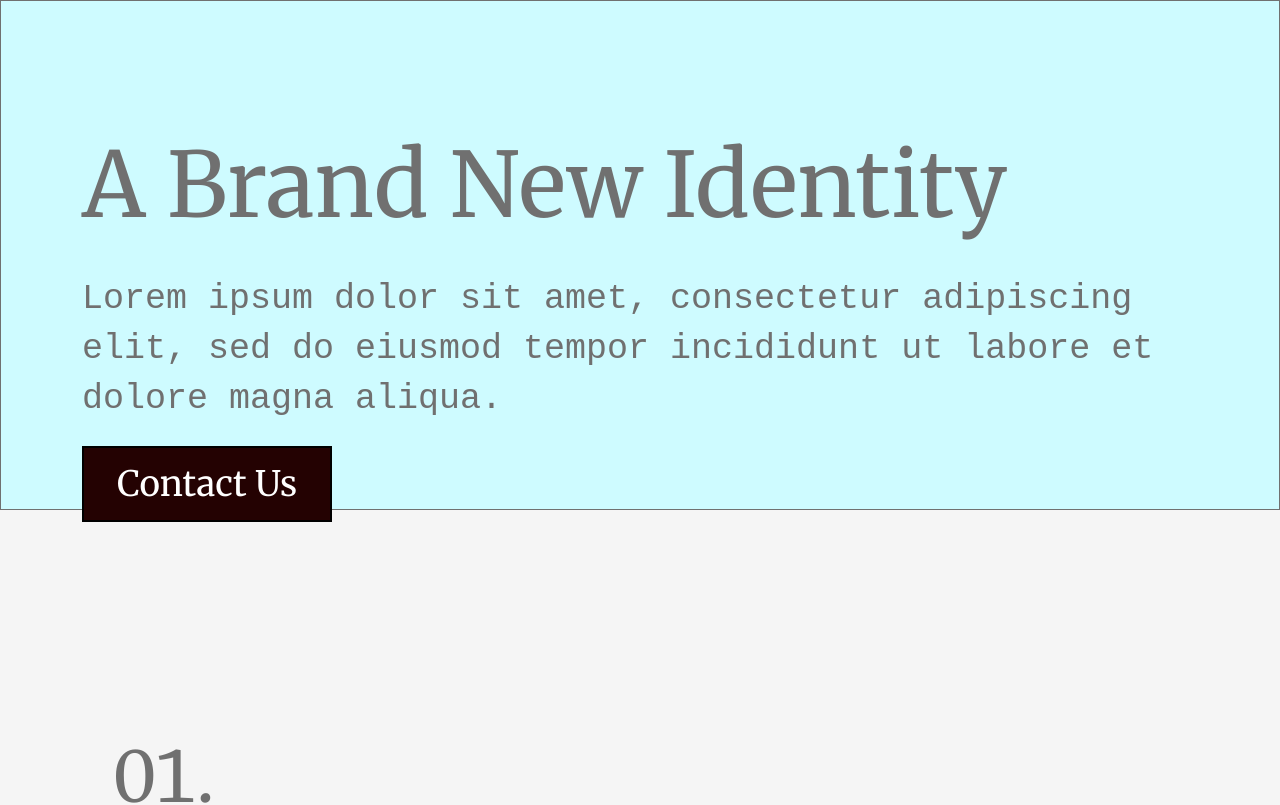
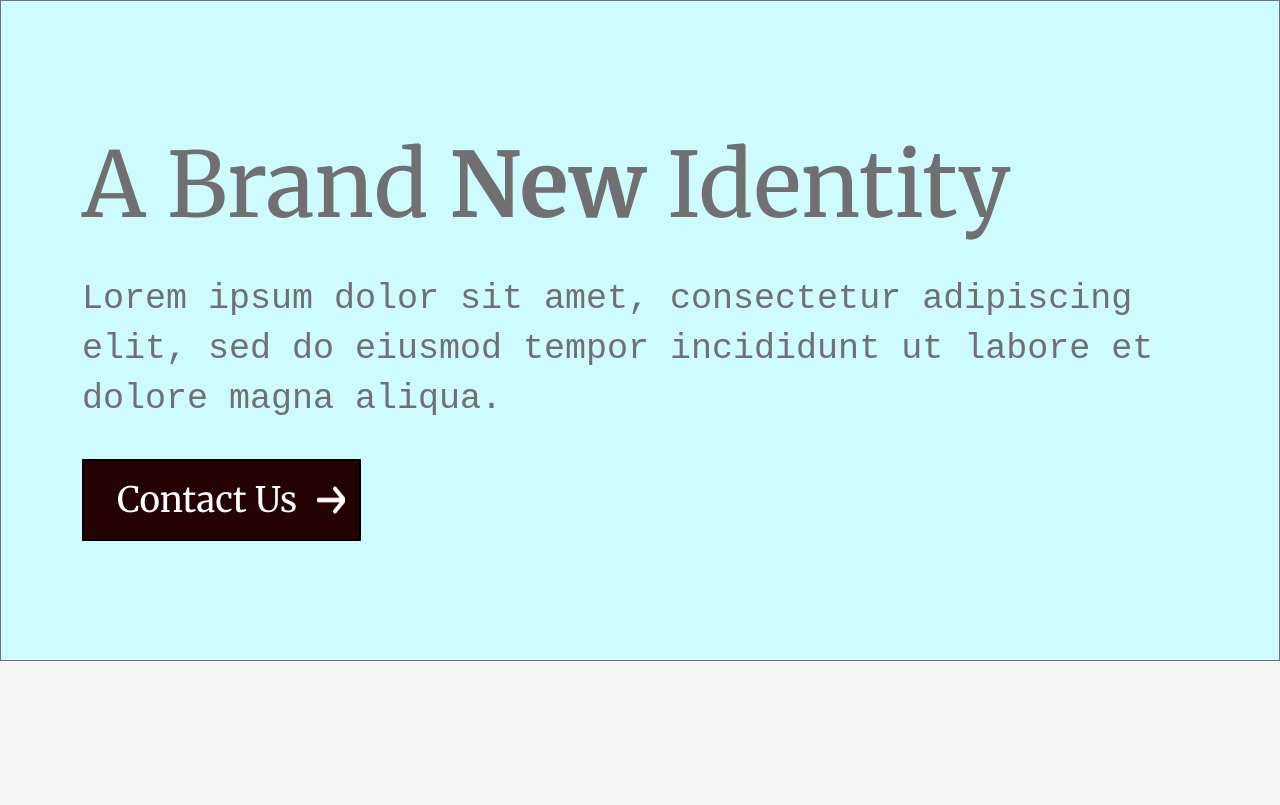
Before and after one commit to Peppee7/SecondoLayout, a plain HTML site: page index.html in a window 1280 px wide. Shown: the top 805 px of the page. Drawn offline with nearby package versions, Linux system fonts and the light colour scheme.

Commit message:
ultimazione bottone

```diff
--- a/index.html
+++ b/index.html
@@ -14,7 +14,7 @@
                 <div class="col-12">
                     <div class="title">
                         <h2 class="merriweather-regular">
-                            A Brand New Identity
+                            A Brand <strong>New</strong> Identity
                         </h2>
                     </div>
 
@@ -23,9 +23,10 @@
                             Lorem ipsum dolor sit amet, consectetur adipiscing elit, sed do eiusmod tempor incididunt ut labore et dolore magna aliqua.
                         </p>
                     </div>
-
-                    <div class="button">
-                        <a href="#">Contact Us</a>
+                    <div class="col-3">
+                        <div class="button">
+                            <a href="#">Contact Us</a>
+                        </div>
                     </div>
                 </div>
             </div>
--- a/static/css/button.css
+++ b/static/css/button.css
@@ -1,15 +1,34 @@
-.button a   {
+.button {
     margin-top: 35px;
     margin-bottom: 119px;
+    position: relative;
     background-color: #240202;
     border: 2px solid #000000;
+    display: block;
+    padding: 14px 33px;
+}
+
+.button a:link,
+.button a:visited,
+.button a:hover,
+.button a:active {
     color: #FFFFFF;
-    text-decoration: none;
     line-height: 50px;
     font-size: 35px;
     font-style: normal;
-    font-family: 'Merriweather';
-    padding: 14px 33px 14px 33px;
-    width: 100%;
+    font-family: "Merriweather", serif;
+    text-decoration: none;
+}
 
-}
+.button:after {
+    content: "";
+    position: absolute;
+    width: 28px;
+    height: 34px;
+    display: block;
+    background-image: url(../img/arrow.png);
+    background-size: 28px 34px;
+    right: 14px;
+    top: 50%;
+    transform: translateY(-50%)
+    }
```
Also changed, not shown: static/img/arrow.png (added).
